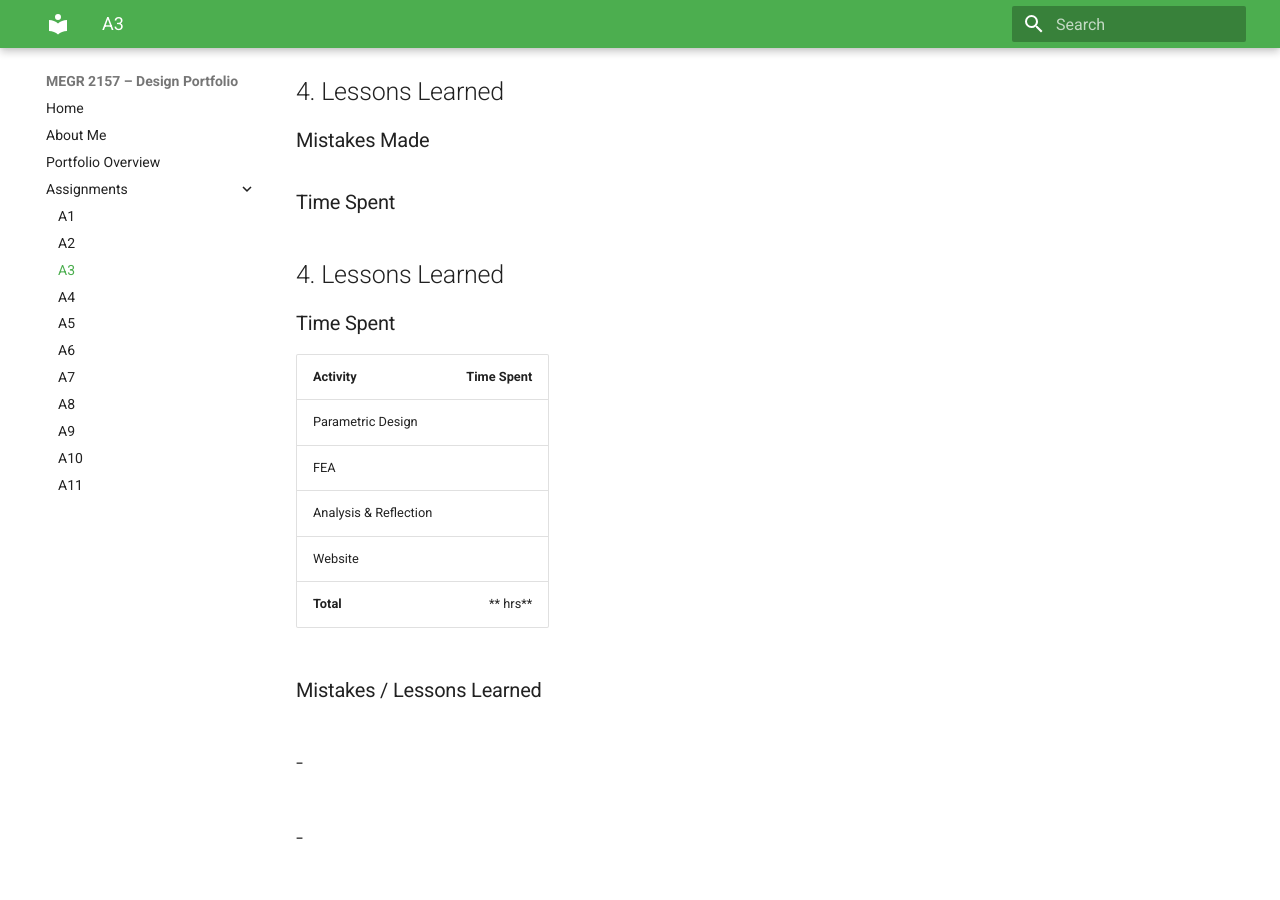
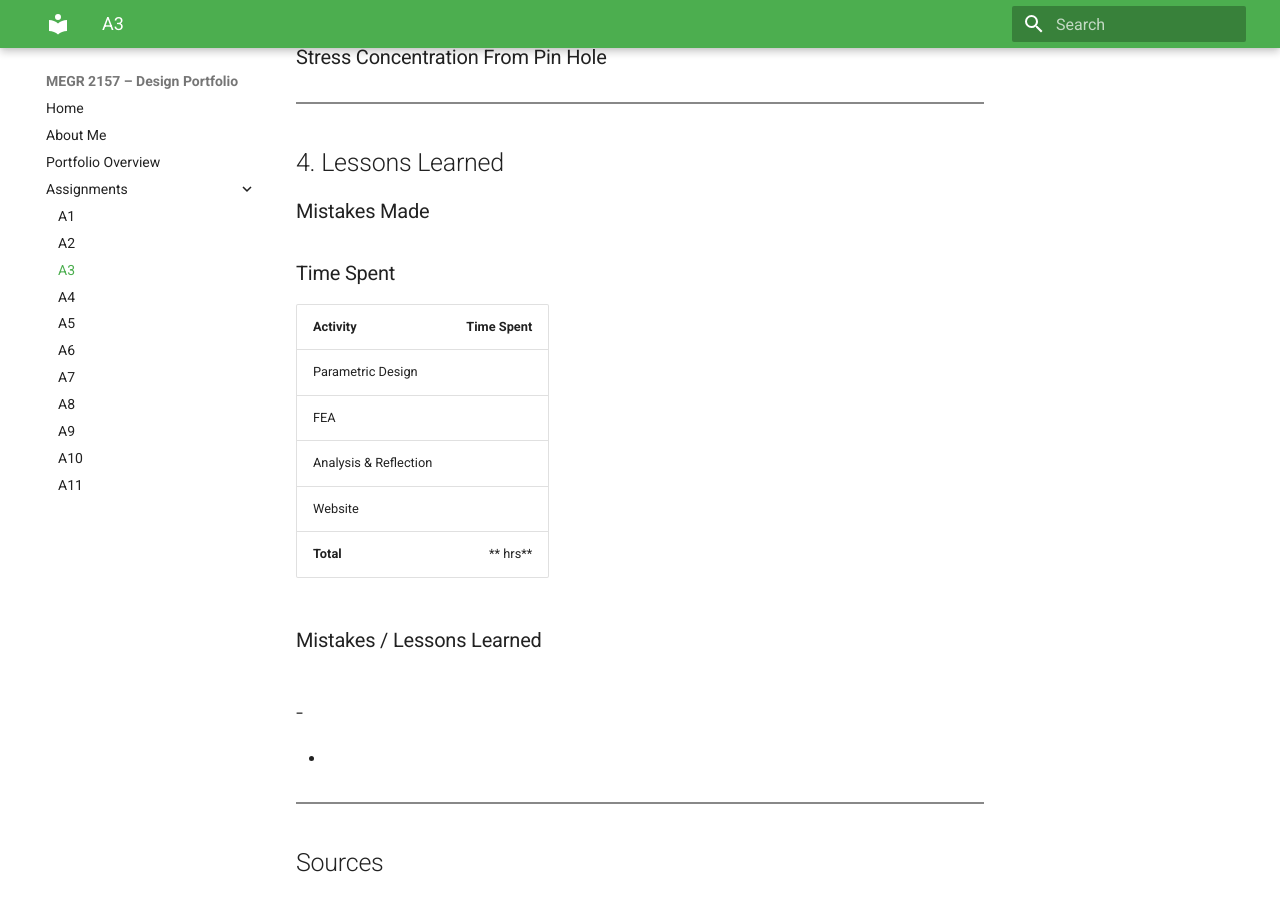
Before and after one commit to gparx/design-portfolio, an MkDocs documentation site: the page built from docs/assignments/A03/index.md, in a window 1280 px wide and 900 px high, scrolled down 1410 px. Built offline with MkDocs 1.6.1 and Material for MkDocs 9.7.7, drawn with Linux system fonts in a browser that asks for light colours.

Commit message:
Revise A3 assignment documentation layout and content
Updated structure and content of the A3 assignment documentation, including new sections and formatting.

```diff
--- a/docs/assignments/A03/index.md
+++ b/docs/assignments/A03/index.md
@@ -1,5 +1,7 @@
 # A3 – [Topic]
 # Parametric Bar Design
+
+<hr style="border: none; border-top: 2px solid #888; margin: 30px 0;">
 
 ## Objectives
 
@@ -8,7 +10,7 @@
 - Perform finite element analysis
 - Compare analytical and FEA results
 
----
+<hr style="border: none; border-top: 2px solid #888; margin: 30px 0;">
 
 ## 1. Parametric Design
 
@@ -28,7 +30,7 @@
 
 #### Width
 
----
+<hr style="border: none; border-top: 2px solid #888; margin: 30px 0;">
 
 ## 2. Finite Element Analysis
 
@@ -38,7 +40,7 @@
 
 ### Factor of Safety
 
----
+<hr style="border: none; border-top: 2px solid #888; margin: 30px 0;">
 
 ## 3. Design Reflection
 
@@ -46,15 +48,11 @@
 
 ### Stress Concentration From Pin Hole
 
----
+<hr style="border: none; border-top: 2px solid #888; margin: 30px 0;">
 
 ## 4. Lessons Learned
 
 ### Mistakes Made
-
-### Time Spent
-
-## 4. Lessons Learned
 
 ### Time Spent
 
@@ -70,7 +68,9 @@
 
 -
 -
+
 -
----
+<hr style="border: none; border-top: 2px solid #888; margin: 30px 0;">
+
 
 ## Sources
```
